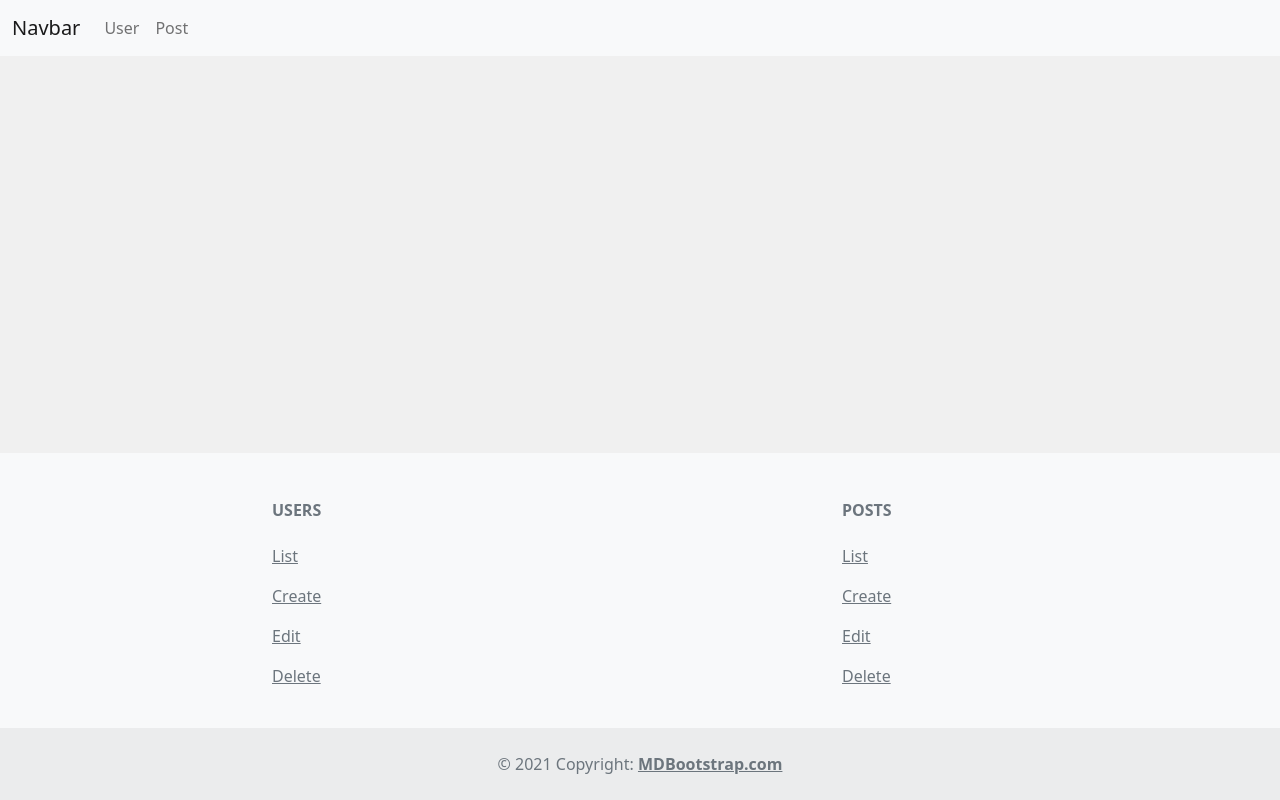
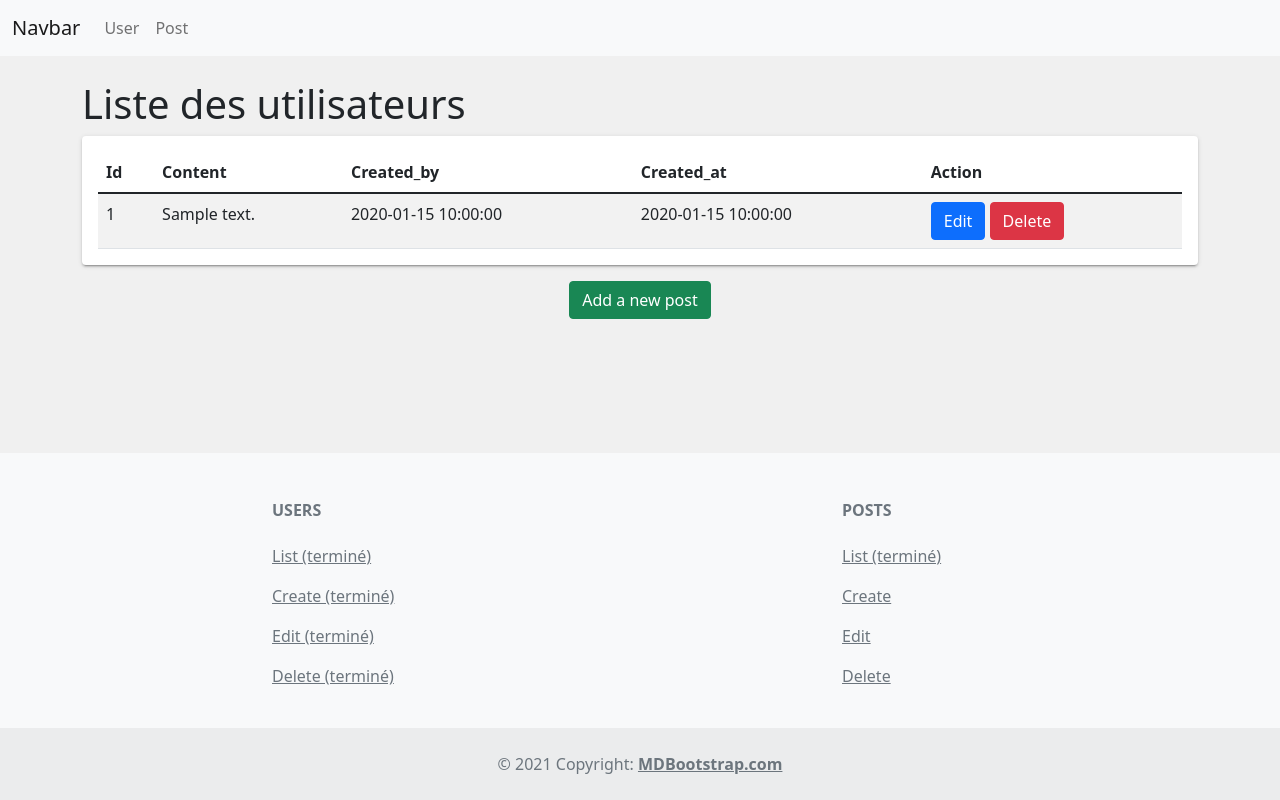
Before and after one commit to MKassabeh/Forcebook, a PHP site: the page made by View/post/list.html.php in a window 1280 px wide. Run offline with PHP 8.4, Linux system fonts and the light colour scheme; the template is opened without the code that fills it: most values are stand-ins (such as "Sample title", 1, 10 or a date in 2020); a stand-in replaces the project's code that opens the database connection; some libraries are stand-ins or nearby versions.

Commit message:
List post terminé

```diff
--- a/View/footer.html.php
+++ b/View/footer.html.php
@@ -18,16 +18,16 @@
             USERS
           </h6>
           <p>
-            <a href="index.php?ctrl=user&method=list" class="text-reset">List</a>
+            <a href="index.php?ctrl=user&method=list" class="text-reset">List (terminé)</a>
           </p>
           <p>
-            <a href="index.php?ctrl=user&method=create" class="text-reset">Create</a>
+            <a href="index.php?ctrl=user&method=create" class="text-reset">Create (terminé)</a>
           </p>
           <p>
-            <a href="index.php?ctrl=user&method=list" class="text-reset">Edit</a>
+            <a href="index.php?ctrl=user&method=list" class="text-reset">Edit (terminé)</a>
           </p>
           <p>
-          <a href="index.php?ctrl=user&method=list" class="text-reset">Delete</a>
+          <a href="index.php?ctrl=user&method=list" class="text-reset">Delete (terminé)</a>
           </p>
         </div>
         <!-- Grid column -->
@@ -39,7 +39,7 @@
             POSTS
           </h6>
           <p>
-            <a href="index.php?ctrl=post&method=list" class="text-reset">List</a>
+            <a href="index.php?ctrl=post&method=list" class="text-reset">List (terminé)</a>
           </p>
           <p>
             <a href="index.php?ctrl=post&method=create" class="text-reset">Create</a>
--- a/View/post/list.html.php
+++ b/View/post/list.html.php
@@ -0,0 +1,42 @@
+<h1>Liste des utilisateurs</h1>
+
+<div class="card">
+    <div class="card-body">
+
+        <table class="table table-striped">
+            <thead>
+                <tr>
+                    <th>Id</th>
+                    <th>Content</th>
+                    <th>Created_by</th>
+                    <th>Created_at</th>
+                    <th>Action</th>
+                </tr>
+            </thead>
+            <tbody>
+                <?php foreach ($posts as $post) : ?>
+                    <tr>
+                        <td><?= $post->getId(); ?></td>
+                        <td style="max-width : 750px;"><?= $post->getContent(); ?></td>
+                        <td><?= $post->getCreated_by(); ?></td>
+                        <td><?= $post->getCreated_at(); ?></td>
+                        <td>
+                            <a class="btn btn-primary" href="index.php?ctrl=post&method=edit&post=<?= $post->getId(); ?>">Edit
+                            </a>
+                            <a onclick="return confirm('Confirmer la suppression.');" class="btn btn-danger" href="index.php?ctrl=post&method=delete&post=<?= $post->getId(); ?>">Delete</a>
+                        </td>
+
+                    </tr>
+                <?php endforeach; ?>
+            </tbody>
+        </table>
+
+    </div>
+
+</div>
+<div class="container text-center">
+    <a class="btn btn-success" href="index.php?ctrl=post&method=create">
+        Add a new post
+    </a>
+
+</div>
```
Also changed, not shown: Controller/PostController.php (+10 -2 lines).
